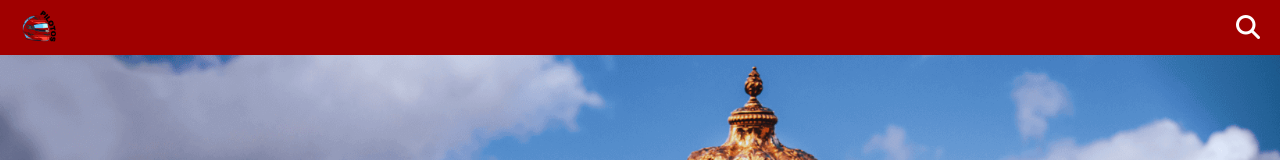
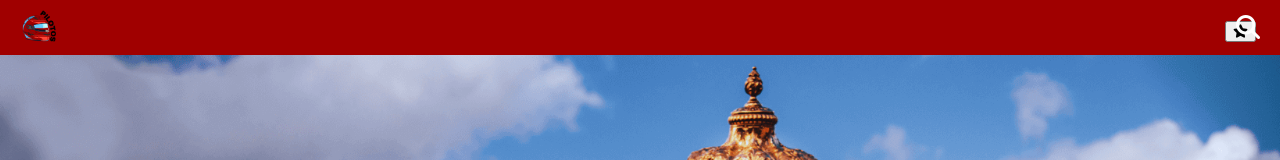
Before and after one commit to JosianaSilva/atividade-n2a-web-I, a React (Create React App) app: page / in a window 1280 px wide. Shown: the top 160 px of the page. Built offline with nearby package versions, Linux system fonts and the light colour scheme.

Commit message:
✨Adicionado icon de fav na navbar e correções de código.

```diff
--- a/src/App.js
+++ b/src/App.js
@@ -48,12 +48,24 @@ function App() {
       {/* Barra superior */}
       <nav className={`navbar ${isNavbarVisible ? 'visible' : 'hidden'}`}>
         <img src={logo} className="navbar-logo" alt="logo" />
+
+        <div className="navbar-buttons">
+
+          <button
+            className="navbar-favorites-button"
+            onClick={() => document.getElementById('search-favorites').scrollIntoView({ behavior: 'smooth' })}
+          >
+            <i className="fas fa-star"></i>
+          </button>
+
           <button
             className="navbar-search-button"
             onClick={() => document.getElementById('search-input').scrollIntoView({ behavior: 'smooth' })}
           >
             <i className="fas fa-search"></i>
           </button>
+
+        </div>
       </nav>
 
       <header className="App-header">
@@ -87,20 +99,15 @@ function App() {
         </div>
 
         <div className='favorites-container'>
-
-          <fieldset class="favorites-fieldset">
+          <fieldset id="search-favorites" className="favorites-fieldset">
             <legend>Favoritos</legend>
-              <div class="favorites-cards">
+            <div className="favorites-cards">
               {getFavorites().map((favorite, index) => (
-                <FavoriteCard favorite={favorite} />
+                <FavoriteCard key={index} favorite={favorite} />
               ))}
             </div>
           </fieldset>
-
-
         </div>
-
-
       </header>
     </div>
   );
```
Lines whose indentation alone changed are shown as unchanged.
